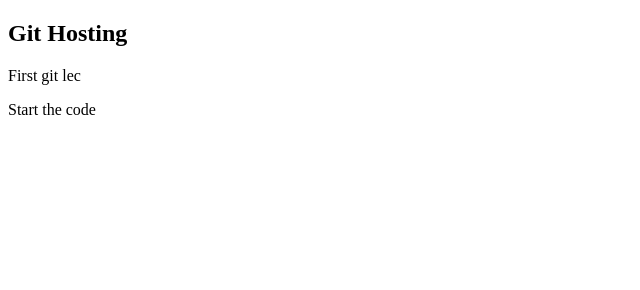
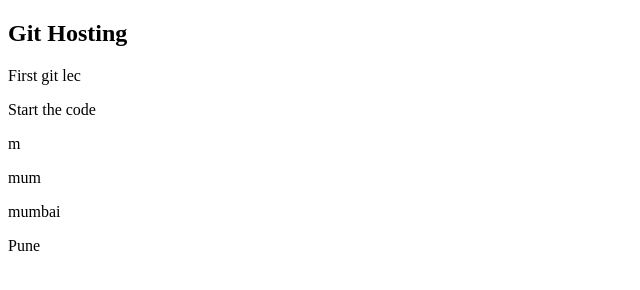
Before and after one commit to PiyushPatil2105/Manager, a plain HTML site: page index.html in a window 1280 px wide. Shown: the whole page, without its empty margins (0-640 px from the left). Drawn offline with Linux system fonts and the light colour scheme.

Commit message:
Mumbai
Addede P

Addede Pune

```diff
--- a/index.html
+++ b/index.html
@@ -9,5 +9,9 @@
     <h2>Git Hosting</h2>
     <p>First git lec</p>
     <p>Start the code</p>
+    <p>m</p>
+    <p>mum</p>
+    <p>mumbai</p>
+    <p>Pune</p>
 </body>
 </html>
```
